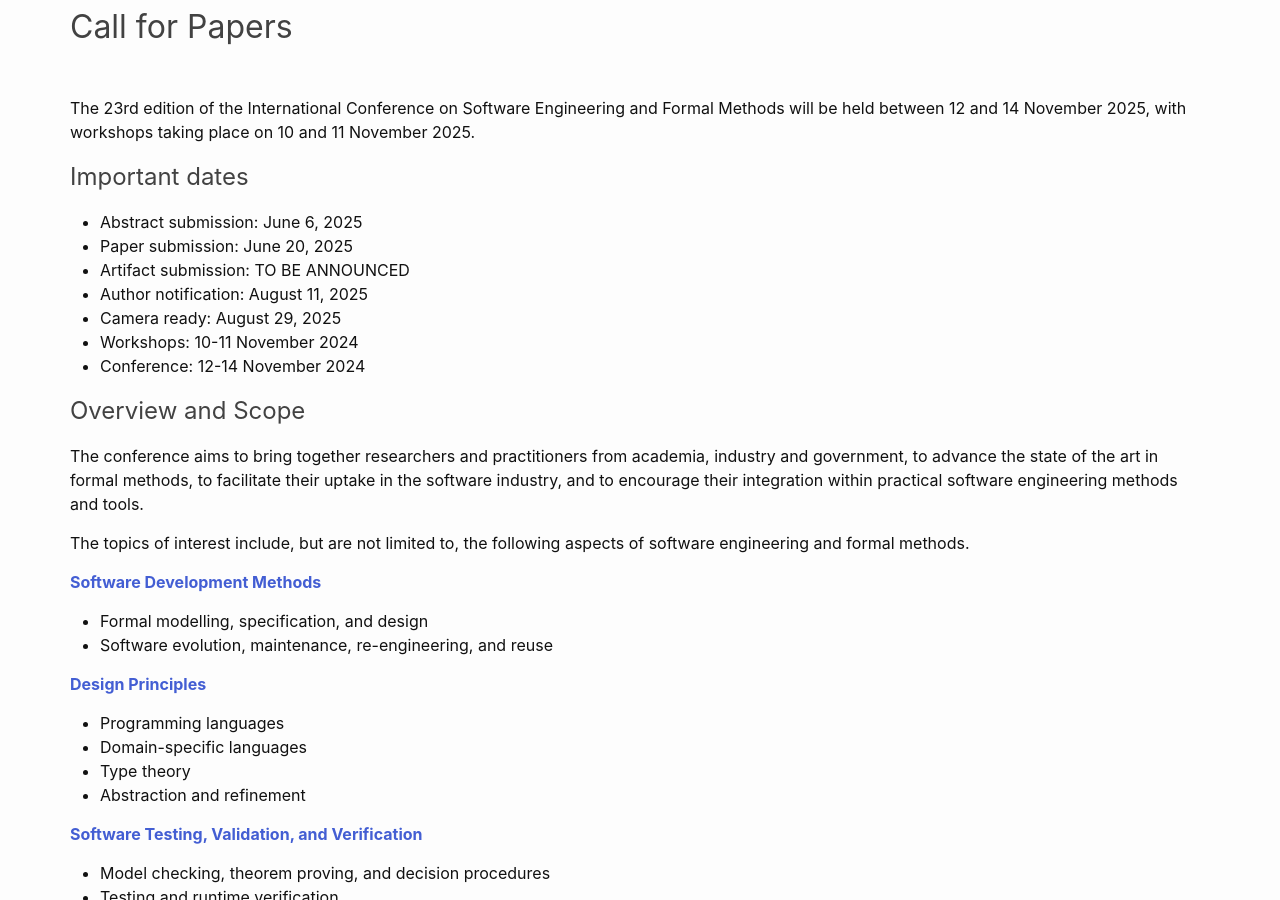
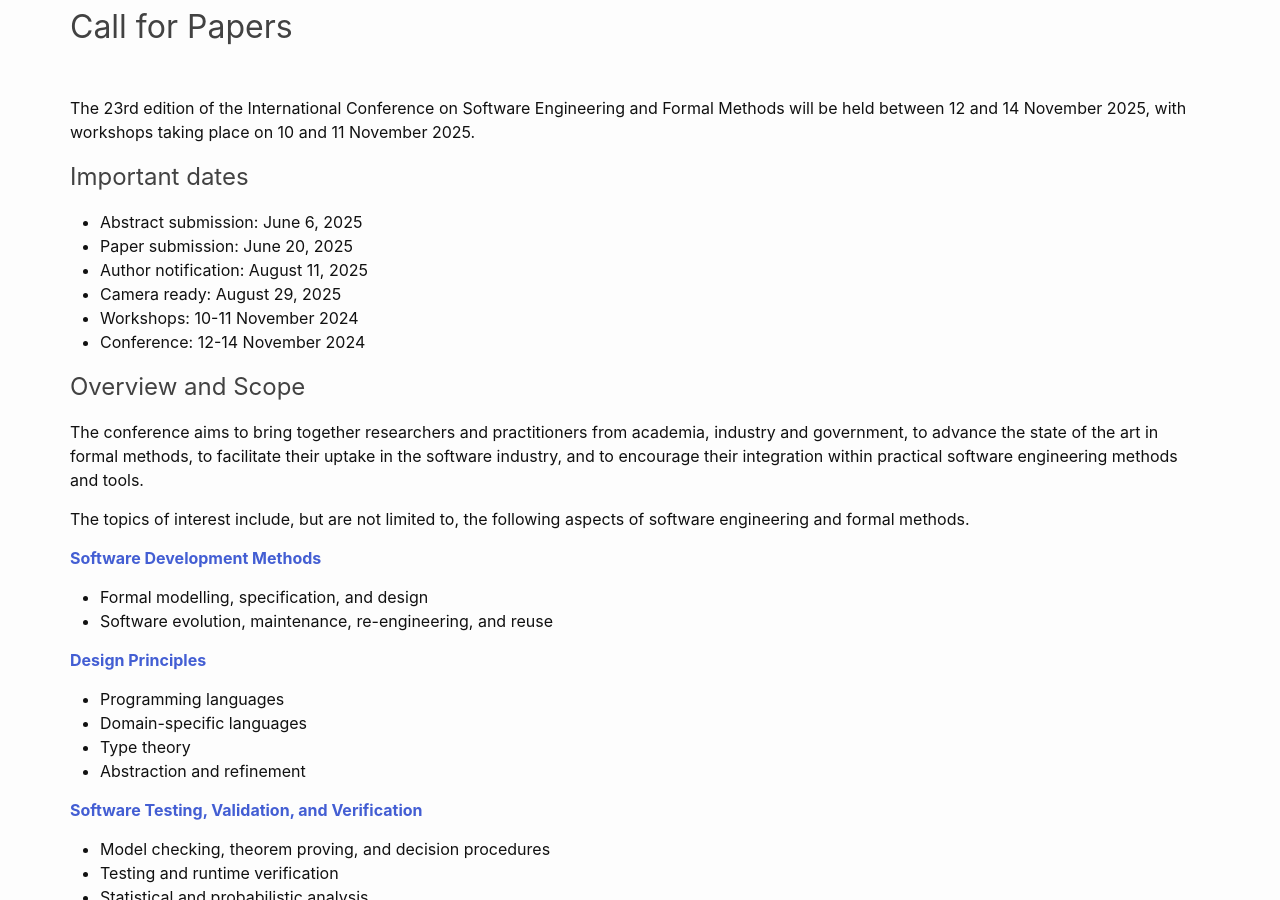
Before and after one commit to sefm-conference/2025, a Jekyll site: the page built from _pages/callforpapers.md, in a window 1280 px wide and 900 px high, scrolled down 720 px. Built offline with Jekyll 4.4.1, drawn with Linux system fonts in a browser that asks for light colours.

Commit message:
Update callforpapers.md

```diff
--- a/_pages/callforpapers.md
+++ b/_pages/callforpapers.md
@@ -12,7 +12,6 @@ Formal Methods will be held between 12 and 14 November 2025, with workshops taki
 ## Important dates
 - Abstract submission: June 6, 2025
 - Paper submission: June 20, 2025
-- Artifact submission: TO BE ANNOUNCED
 - Author notification: August 11, 2025
 - Camera ready: August 29, 2025
 - Workshops: 10-11 November 2024
```
